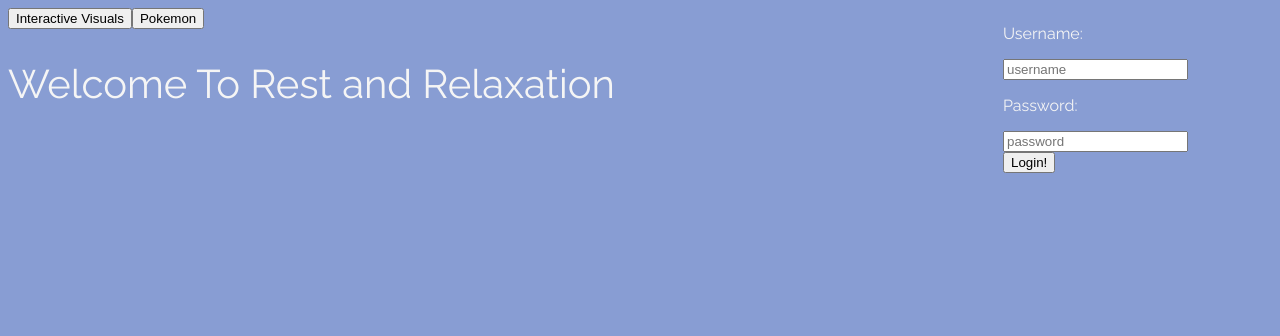
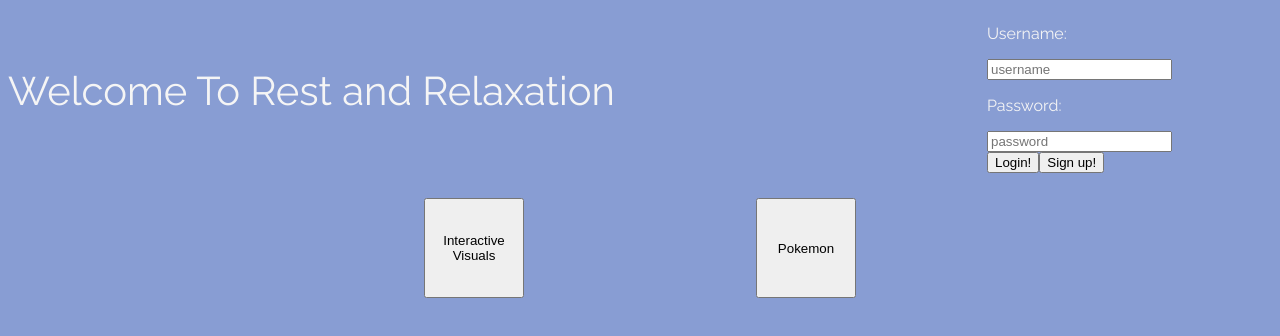
Before and after one commit to taylien96/Study-Break-Website, a React app: page / in a window 1280 px wide. Shown: the top 336 px of the page. Built offline with nearby package versions, Linux system fonts and the light colour scheme.

Commit message:
incase this gets broken

```diff
--- a/client/App.jsx
+++ b/client/App.jsx
@@ -1,11 +1,8 @@
 import React, { Component } from 'react';
 import * as ReactDOM from 'react-dom'
-import { Provider } from 'react-redux'
-import store from './store.js'
-import Heading from './components/Head.jsx'
 import './scss/App.scss'
-import Buttons from './components/Buttons.jsx';
 import {BrowserRouter as Router, Routes, Route} from "react-router-dom"
+import Homepage from './components/Homepage.jsx';
 class App extends React.Component {
     constructor(props){
         super(props);
@@ -14,10 +11,8 @@ class App extends React.Component {
     render(){
         return(
             <div>
-                <Provider store={store}>
-                <Heading/>
-                <Buttons/>
-                </Provider>
+                <Homepage/>
+
             </div>
         )
     }
--- a/client/components/Buttons.jsx
+++ b/client/components/Buttons.jsx
@@ -9,8 +9,8 @@ const Buttons = props => {
 
     return(
     <div id="buttons">
-        <button>Interactive Visuals</button>
-        <button>Pokemon</button>
+        <button className='navBut'>Interactive Visuals</button>
+        <button className='navBut'>Pokemon</button>
     </div>)
   };
 
--- /dev/null
+++ b/client/components/Homepage.jsx
@@ -0,0 +1,24 @@
+import React, { Component } from 'react';
+import * as ReactDOM from 'react-dom'
+import Heading from './Head.jsx'
+import Buttons from './Buttons.jsx';
+import {BrowserRouter as Router, Routes, Route} from "react-router-dom"
+import { Provider } from 'react-redux'
+import store from '../store.js'
+const Homepage = props => {
+    //maybe render issue here
+
+    return(
+        <div id="homepage">
+        <Provider store={store}>
+        <div>
+        <Heading/>
+        </div>
+        <div>
+        <Buttons/>
+        </div>
+        </Provider>
+        </div>
+    )
+  };
+ export default Homepage
--- a/client/components/Login.jsx
+++ b/client/components/Login.jsx
@@ -30,6 +30,9 @@ import * as actions from '../actions/actions.js';
           dispatch(actions.loginActionCreator());
         }
       }
+      const signUpFunction = () =>{
+
+      }
     return(
     <div id="login">
 
@@ -39,6 +42,7 @@ import * as actions from '../actions/actions.js';
         </div>
         <div>
         <button onClick={loginFunction} type="button">Login!</button>
+        <button onClick={signUpFunction} type="button">Sign up!</button>
         </div>
     </div>)
   };
--- a/client/scss/_allbody.scss
+++ b/client/scss/_allbody.scss
@@ -13,9 +13,9 @@ p{
     flex-direction: row;
     justify-content: space-between;
     display: flex;
-    height: 150px;
+    height: 15%;
     width: 100%;
-    position: fixed;
+
     margin-right: 50px;
 
 }
@@ -24,6 +24,14 @@ p{
     align-self: center;
     text-align: center;
     font-size: 40px;
+}
+#buttons{
+    display: flex;
+    justify-content: space-around;
+    margin-top: 2%;
+    margin-left: 300px;
+    margin-right: 300px;
+    height: 15%;
 }
 #login {
  display: flex;
@@ -39,3 +47,7 @@ p{
     padding-right: 100px;
     margin-right: 100px;
 }
+.navBut{
+    height: 100px;
+    width: 100px;
+}
```
Also changed, not shown: 2 other files (tests, documents, lock files or other folders).
